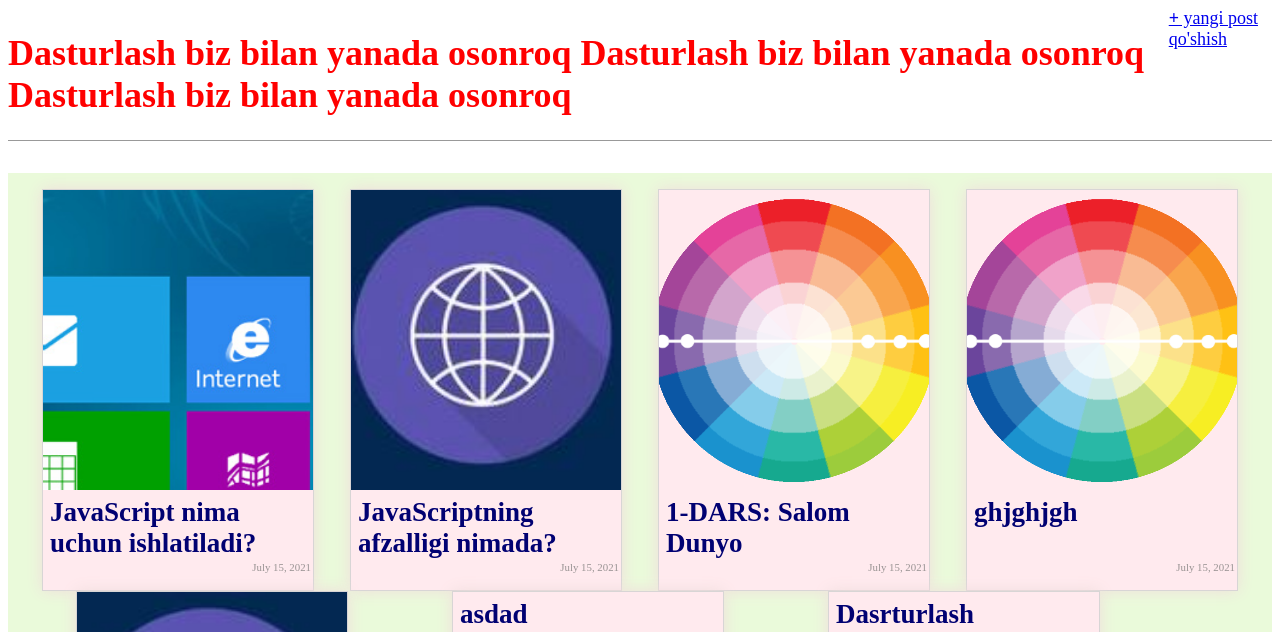
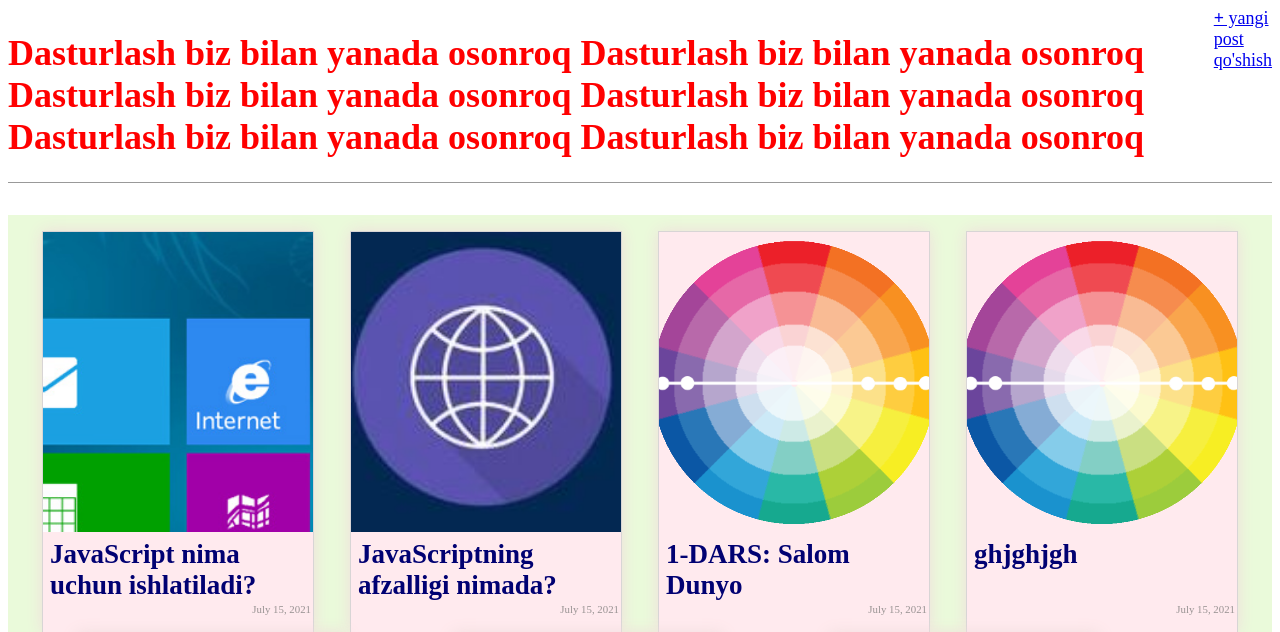
Before and after one commit to teshayevabbos/project, a Django app: page / in a window 1280 px wide. Shown: the top 632 px of the page. Run offline with Django 3.2, Linux system fonts and the light colour scheme; data comes from the database, SQL or seed files in the repository.

Commit message:
sdsds
sdsdsdsdsdsd

```diff
--- a/templates/base.html
+++ b/templates/base.html
@@ -15,6 +15,9 @@
             <a href="{% url 'home' %}">Dasturlash biz bilan yanada osonroq</a>
               <a href="{% url 'home' %}">Dasturlash biz bilan yanada osonroq</a>
               <a href="{% url 'home' %}">Dasturlash biz bilan yanada osonroq</a>
+               <a href="{% url 'home' %}">Dasturlash biz bilan yanada osonroq</a>
+              <a href="{% url 'home' %}">Dasturlash biz bilan yanada osonroq</a>
+              <a href="{% url 'home' %}">Dasturlash biz bilan yanada osonroq</a>
         </h1>
        </div>
        <div class="nav-right">
```
